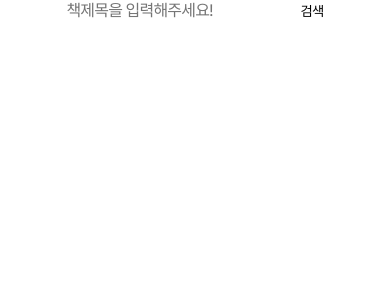
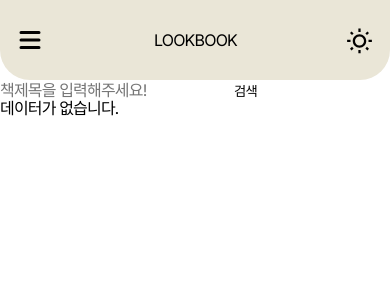
Before and after one commit to doheek2/lookbook, a React (Create React App) app: page / in a window 390 px wide. Shown: the top 300 px of the page. Built offline with nearby package versions, Linux system fonts and the light colour scheme; a web font is replaced by a local one.

Commit message:
feat: menu bar 추가 및 검색기능 추가

```diff
--- a/package.json
+++ b/package.json
@@ -30,10 +30,13 @@
     "@testing-library/jest-dom": "^5.14.1",
     "@testing-library/react": "^13.0.0",
     "@testing-library/user-event": "^13.2.1",
+    "@types/lodash": "^4.14.184",
     "axios": "^0.27.2",
     "classnames": "^2.3.1",
+    "lodash": "^4.17.21",
     "react": "^18.1.0",
     "react-dom": "^18.1.0",
+    "react-icons": "^4.4.0",
     "react-router-dom": "6",
     "react-scripts": "5.0.1",
     "react-use": "^17.3.2",
--- /dev/null
+++ b/src/components/Bar/bar.module.scss
@@ -0,0 +1,55 @@
+@use '/src/styles/constants/colors';
+
+.header {
+  display: flex;
+  align-items: center;
+  justify-content: space-between;
+  width: 100%;
+  height: 80px;
+  background-color: colors.$BAR;
+  border-bottom-right-radius: 30px;
+  border-bottom-left-radius: 30px;
+}
+
+@media screen and (max-width: 625px) {
+  .menuBtn {
+    width: 30px;
+    height: 30px;
+    margin-left: 15px;
+  }
+
+  .modeBtn {
+    margin-top: 5px;
+    margin-right: 17px;
+
+    .brightBtn {
+      width: 27px;
+      height: 27px;
+    }
+
+    .darkBtn {
+      width: 25px;
+      height: 25px;
+    }
+  }
+}
+
+@media screen and (min-width: 625px) {
+  .menuBtn {
+    width: 45px;
+    height: 45px;
+    margin-left: 20px;
+  }
+
+  .brightBtn {
+    width: 38px;
+    height: 38px;
+    margin-right: 20px;
+  }
+
+  .darkBtn {
+    width: 36px;
+    height: 36px;
+    margin-right: 20px;
+  }
+}
--- /dev/null
+++ b/src/components/Bar/index.tsx
@@ -0,0 +1,31 @@
+import { HiMenu } from 'react-icons/hi'
+import { MdOutlineWbSunny } from 'react-icons/md'
+import { BsFillMoonFill } from 'react-icons/bs'
+import { useState } from 'react'
+
+import styles from './bar.module.scss'
+
+const Bar = () => {
+  const [isDarkTheme, setIsDarkTheme] = useState(false)
+
+  const modeBtnClickHandler = () => setIsDarkTheme((prev) => !prev)
+
+  return (
+    <header className={styles.header}>
+      <HiMenu className={styles.menuBtn} color='#020100' />
+      <p>LOOKBOOK</p>
+      {!isDarkTheme && (
+        <button type='button' className={styles.modeBtn} onClick={modeBtnClickHandler}>
+          <MdOutlineWbSunny className={styles.brightBtn} color='#020100' />
+        </button>
+      )}
+      {isDarkTheme && (
+        <button type='button' className={styles.modeBtn} onClick={modeBtnClickHandler}>
+          <BsFillMoonFill className={styles.darkBtn} color='#020100' />
+        </button>
+      )}
+    </header>
+  )
+}
+
+export default Bar
--- a/src/routes/Main/index.tsx
+++ b/src/routes/Main/index.tsx
@@ -1,8 +1,13 @@
+import { debounce } from 'lodash'
 import { ChangeEvent, useCallback, useState } from 'react'
+import { IKakaoAPI } from 'types/lookbook'
 import { getBookList } from 'utils/api'
 
+import Bar from 'components/Bar'
+import styles from './main.module.scss'
+
 const Main = () => {
-  const [book, setBook] = useState([])
+  const [books, setBooks] = useState<IKakaoAPI>([])
   const [query, setQuery] = useState('')
 
   const getbookAPIHandler = useCallback(
@@ -15,11 +20,13 @@ const Main = () => {
       }
 
       const { data } = await getBookList(params)
-      if (reset) setBook(data.documents)
-      else setBook(book.concat(data.documents))
+      if (reset) setBooks(data.documents)
+      else setBooks(books.concat(data.documents))
     },
-    [book]
+    [books]
   )
+
+  console.log(books)
 
   const searchBookHandler = (e: ChangeEvent<HTMLInputElement>) => {
     setQuery(e.currentTarget.value)
@@ -27,14 +34,28 @@ const Main = () => {
   }
 
   return (
+    <div className={styles.container}>
+      <Bar />
       <main>
         <section>
           <form>
             <input type='text' placeholder='책제목을 입력해주세요!' onChange={searchBookHandler} />
             <button type='submit'>검색</button>
           </form>
+          {books.length === 0 && <p>데이터가 없습니다.</p>}
+          {books.length !== 0 &&
+            books.map((v, i) => {
+              const key = `books-${i}`
+              return (
+                <div key={key}>
+                  <img src={v.thumbnail} alt={v.title} />
+                  <p>{v.title}</p>
+                </div>
+              )
+            })}
         </section>
       </main>
+    </div>
   )
 }
 
--- /dev/null
+++ b/src/routes/Main/main.module.scss
@@ -0,0 +1,5 @@
+@use '/src/styles/constants/colors';
+
+.container {
+  width: 100%;
+}
--- a/src/styles/constants/_colors.scss
+++ b/src/styles/constants/_colors.scss
@@ -19,6 +19,5 @@ $INDIGO: #5856d6;
 $PURPLE: #af52de;
 $PINK: #ff2d55;
 
-$BIG_TITLE: #1f315b;
-$TASKS_TITLE: #8f99bf;
-$TASK_ITEM_TITLE: #4f566f;
+$BAR: #eae6d7;
+$BLACK1: #020100;
```
Also changed, not shown: src/types/lookbook.d.ts (added, +23 -0 lines), 1 other file (tests, documents, lock files or other folders). Lines whose indentation alone changed are shown as unchanged.
